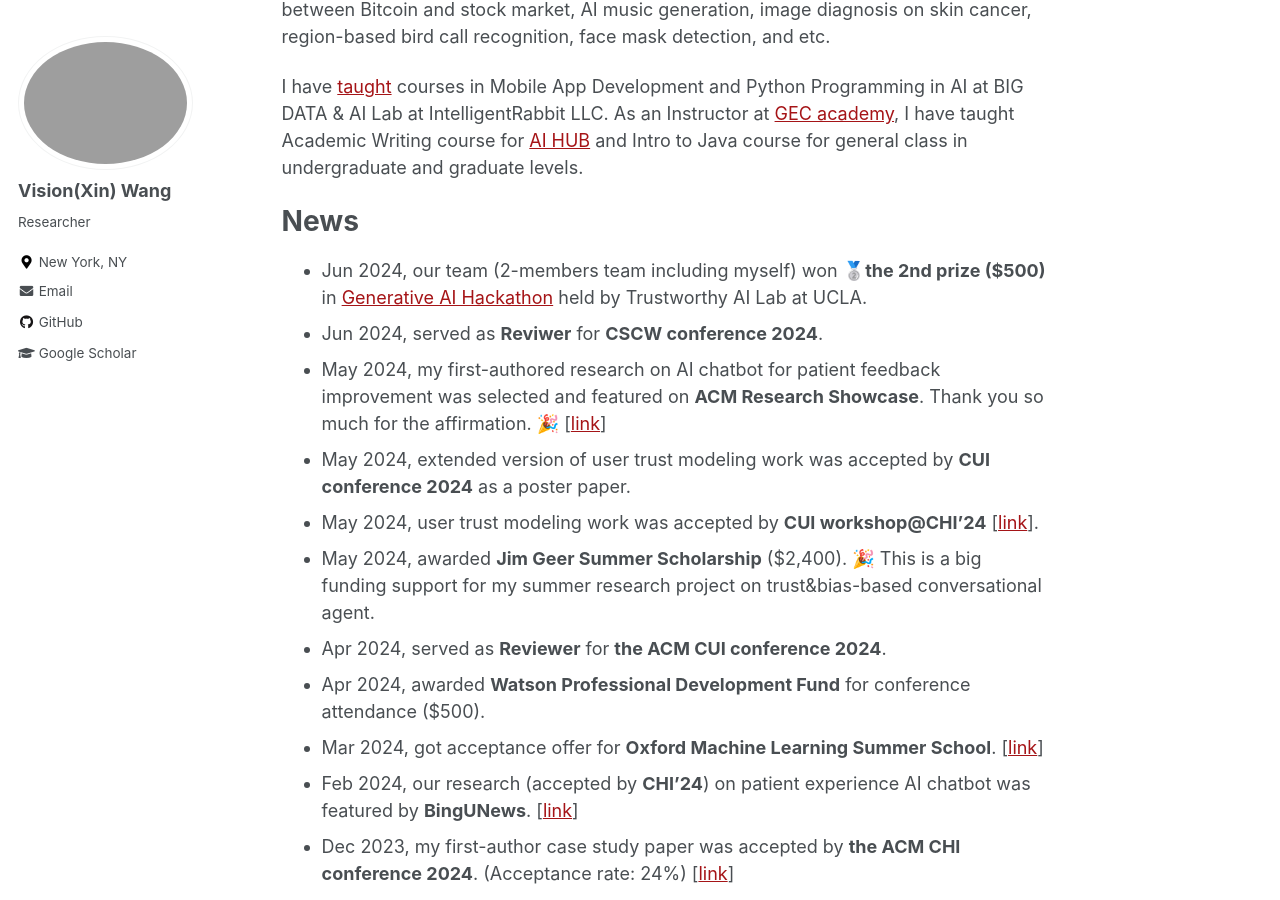
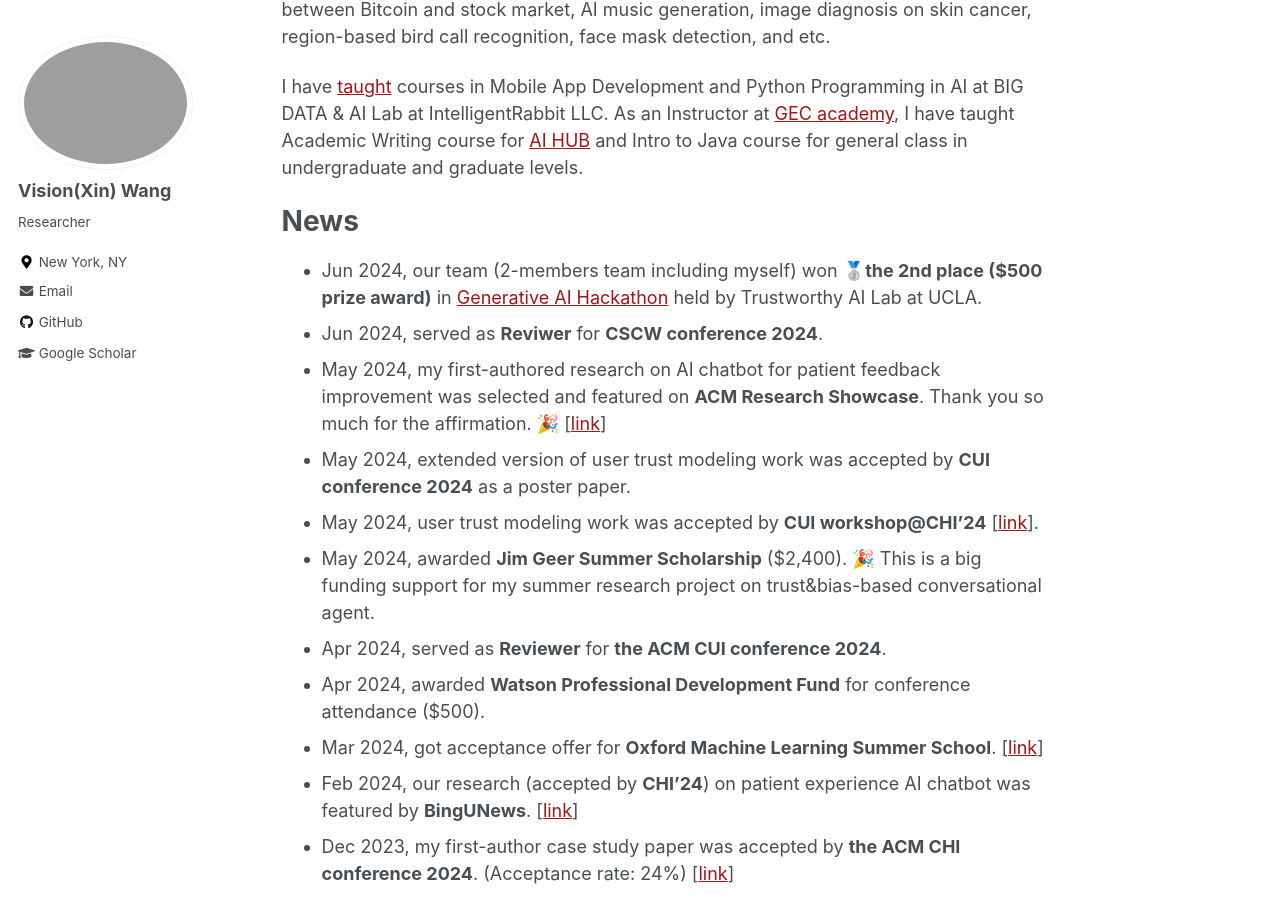
Before and after one commit to xin-wang-kr/xin-wang-kr.github.io, a Jekyll site: the page built from _pages/about.md, in a window 1280 px wide and 900 px high, scrolled down 724 px. Built offline with Jekyll 4.4.1, drawn with Linux system fonts in a browser that asks for light colours.

Commit message:
Update about.md

```diff
--- a/_pages/about.md
+++ b/_pages/about.md
@@ -28,7 +28,7 @@
 As an Instructor at [GEC academy](https://www.gecacademy.com/), I have taught Academic Writing course for [AI HUB](https://www.gecacademy.com/ai-hub) and Intro to Java course for general class in undergraduate and graduate levels.
 
 # News
-* Jun 2024, our team (2-members team including myself) won 🥈__the 2nd prize ($500)__ in [Generative AI Hackathon](https://dorahacks.io/hackathon/trustworthy-ai-gesucla/detail#ges-x-trustworthy-ai-lab-hackathon-background) held by Trustworthy AI Lab at UCLA.
+* Jun 2024, our team (2-members team including myself) won 🥈__the 2nd place ($500 prize award)__ in [Generative AI Hackathon](https://dorahacks.io/hackathon/trustworthy-ai-gesucla/detail#ges-x-trustworthy-ai-lab-hackathon-background) held by Trustworthy AI Lab at UCLA.
 * Jun 2024, served as __Reviwer__ for __CSCW conference 2024__.
 * May 2024, my first-authored research on AI chatbot for patient feedback improvement was selected and featured on __ACM Research Showcase__. Thank you so much for the affirmation. 🎉 [[link](https://www.growkudos.com/publications/10.1145%252F3613905.3637149/reader)]
 * May 2024, extended version of user trust modeling work was accepted by __CUI conference 2024__ as a poster paper.
```
